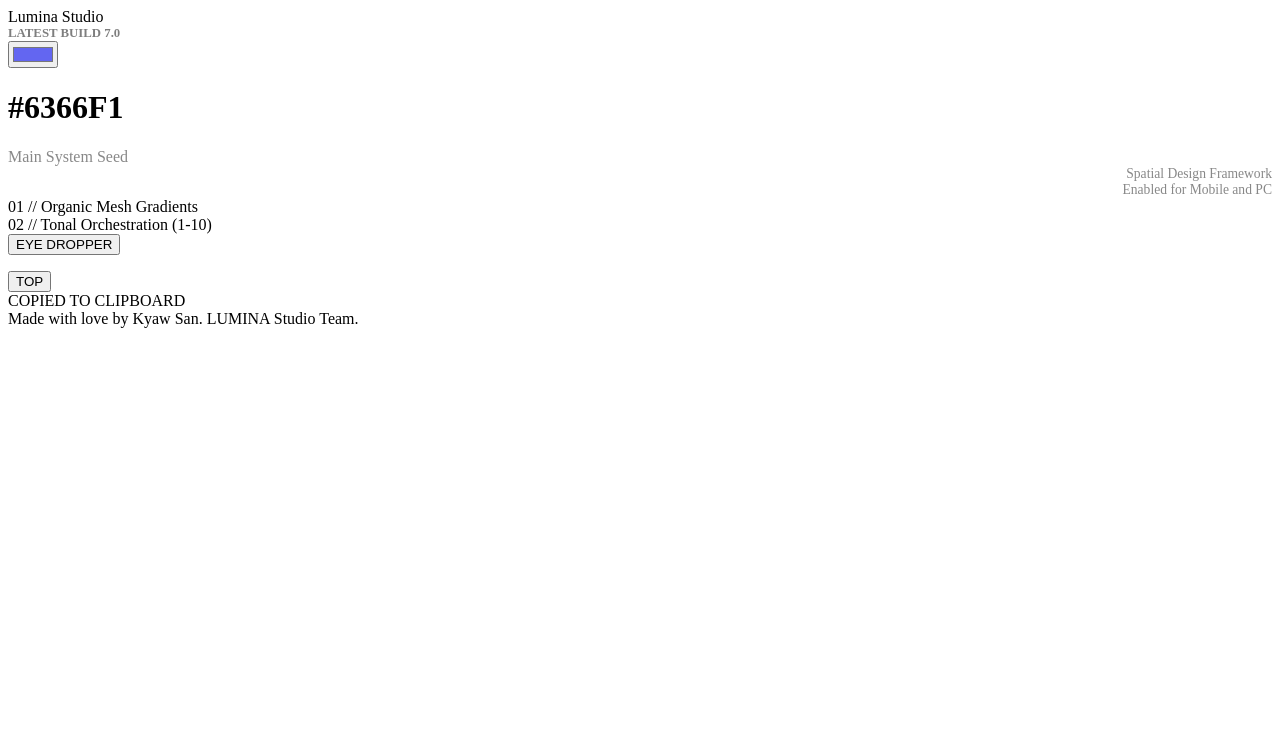
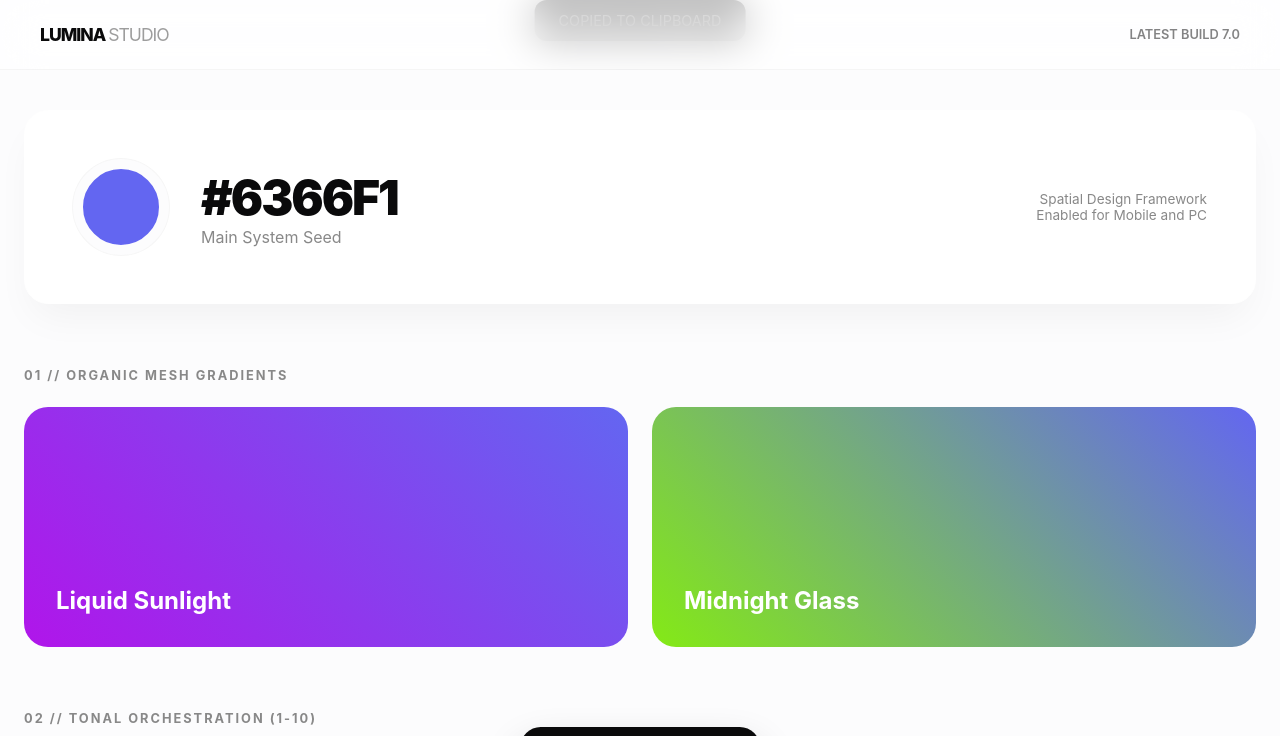
Before and after one commit to dalechris45/luminastudio, a plain HTML site: page index.html in a window 1280 px wide. Shown: the top 736 px of the page. Drawn offline with Linux system fonts and the light colour scheme.

Commit message:
Lumina Studio Version 7.0

```diff
--- a/index.html
+++ b/index.html
@@ -3,6 +3,8 @@
 <head>
     <meta charset="UTF-8">
     <meta name="viewport" content="width=device-width, initial-scale=1.0, viewport-fit=cover">
+    <!-- custom css1 -->
+    <link href="./style.css" rel="stylesheet" type="text/css"/>
     <title>Lumina Studio | Pro Design</title>
 
 </head>
@@ -49,6 +51,9 @@
 
   <footer>Made with love by Kyaw San. LUMINA Studio Team.</footer>
 
+  <!-- custom js1 -->
+  <script src="./script.js"></script>
+
 
 </body>
 </html>
```
